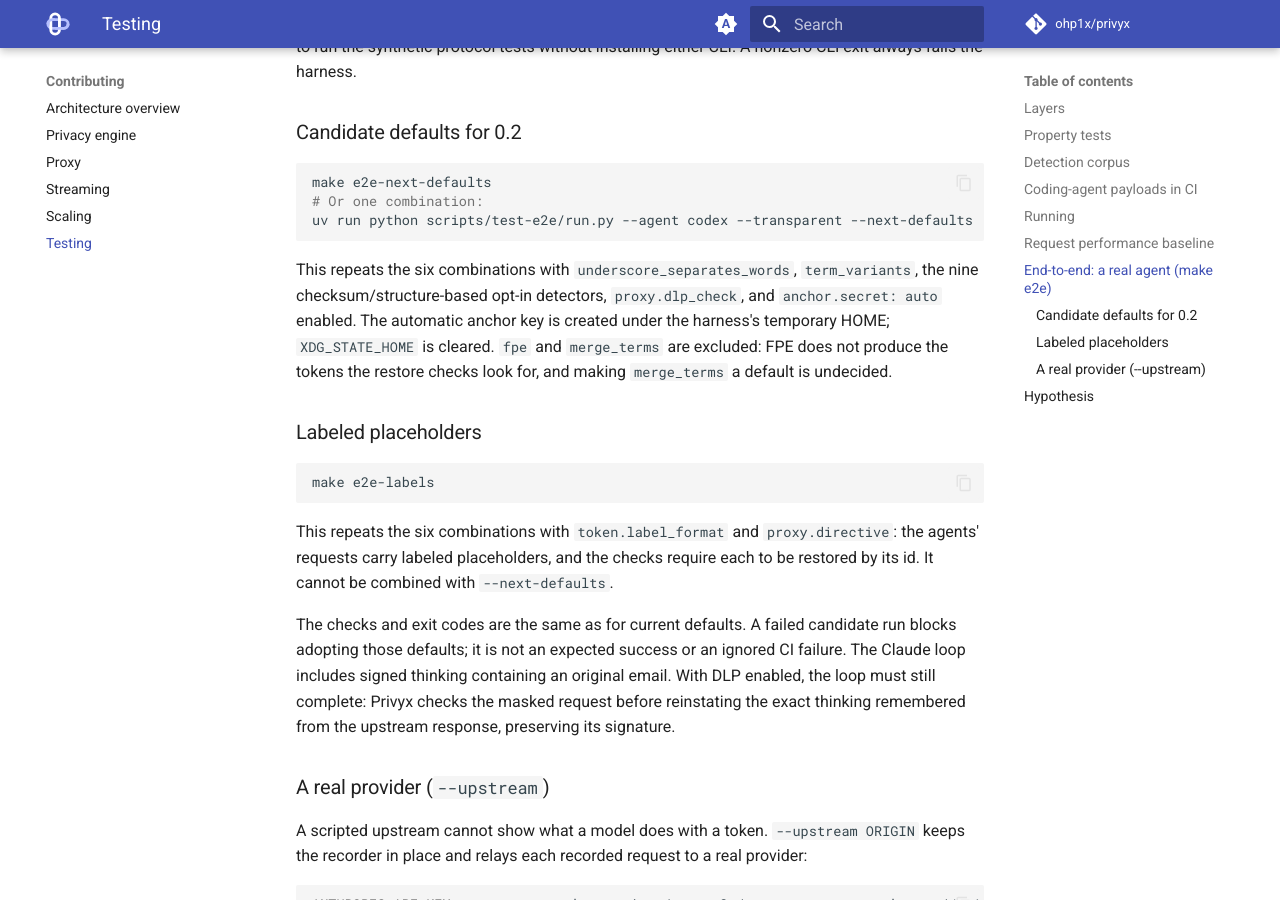
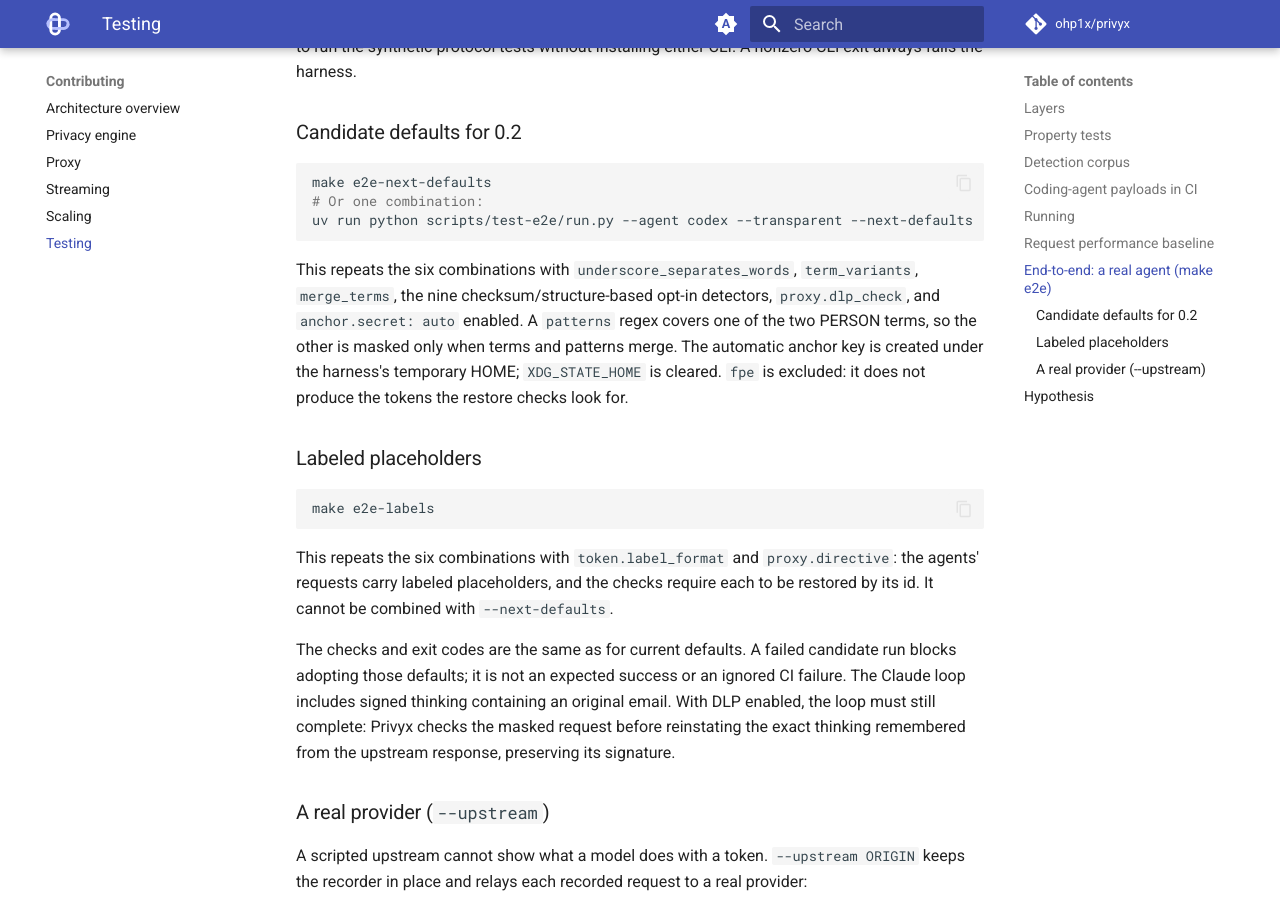
Before and after one commit to ohp1x/privyx, an MkDocs documentation site: the page built from docs/development/testing.md, in a window 1280 px wide and 900 px high, scrolled down 4092 px. Built offline with MkDocs 1.6.1 and Material for MkDocs 9.7.7, drawn with Linux system fonts in a browser that asks for light colours; comment, search, counter and statistics services are not loaded.

Commit message:
test(e2e): include merge_terms in the candidate defaults
merge_terms is now planned to become a default in 0.2, so the candidate
run enables it, with a pattern covering one of the two PERSON terms: the
other is masked only when terms and patterns merge. The upgrade page lists
it among the planned defaults and no longer calls the default operator
undecided.

````diff
--- a/docs/development/testing.md
+++ b/docs/development/testing.md
@@ -187,11 +187,12 @@ uv run python scripts/test-e2e/run.py --agent codex --transparent --next-default
 ```
 
 This repeats the six combinations with `underscore_separates_words`,
-`term_variants`, the nine checksum/structure-based opt-in detectors,
-`proxy.dlp_check`, and `anchor.secret: auto` enabled. The automatic anchor key
-is created under the harness's temporary HOME; `XDG_STATE_HOME` is cleared.
-`fpe` and `merge_terms` are excluded: FPE does not produce the tokens the
-restore checks look for, and making `merge_terms` a default is undecided.
+`term_variants`, `merge_terms`, the nine checksum/structure-based opt-in
+detectors, `proxy.dlp_check`, and `anchor.secret: auto` enabled. A `patterns`
+regex covers one of the two PERSON terms, so the other is masked only when
+terms and patterns merge. The automatic anchor key is created under the
+harness's temporary HOME; `XDG_STATE_HOME` is cleared. `fpe` is excluded: it
+does not produce the tokens the restore checks look for.
 
 ### Labeled placeholders
 
````
Also changed, not shown: docs/guide/upgrading.md (+3 -3 lines), 1 other file.
